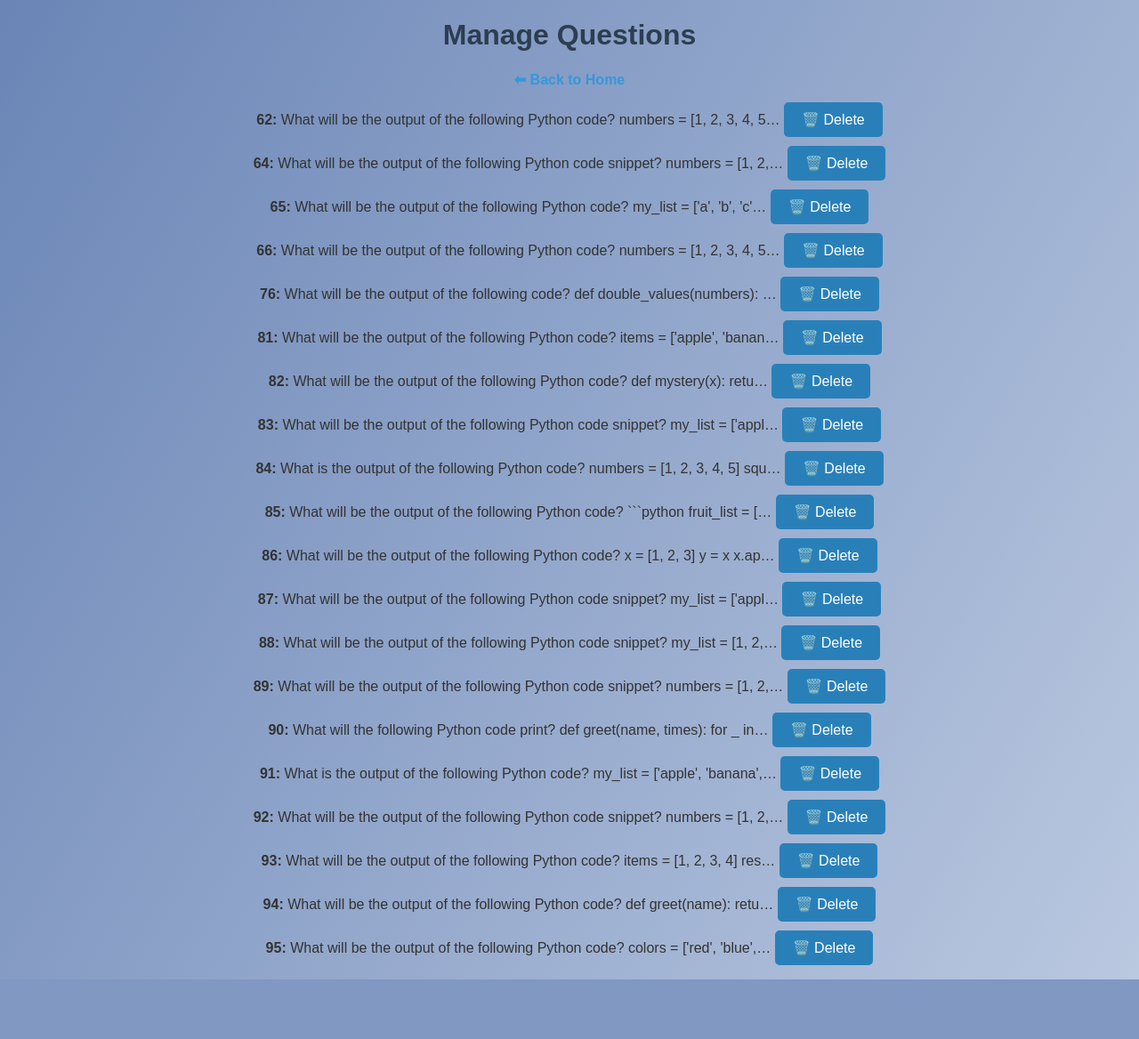
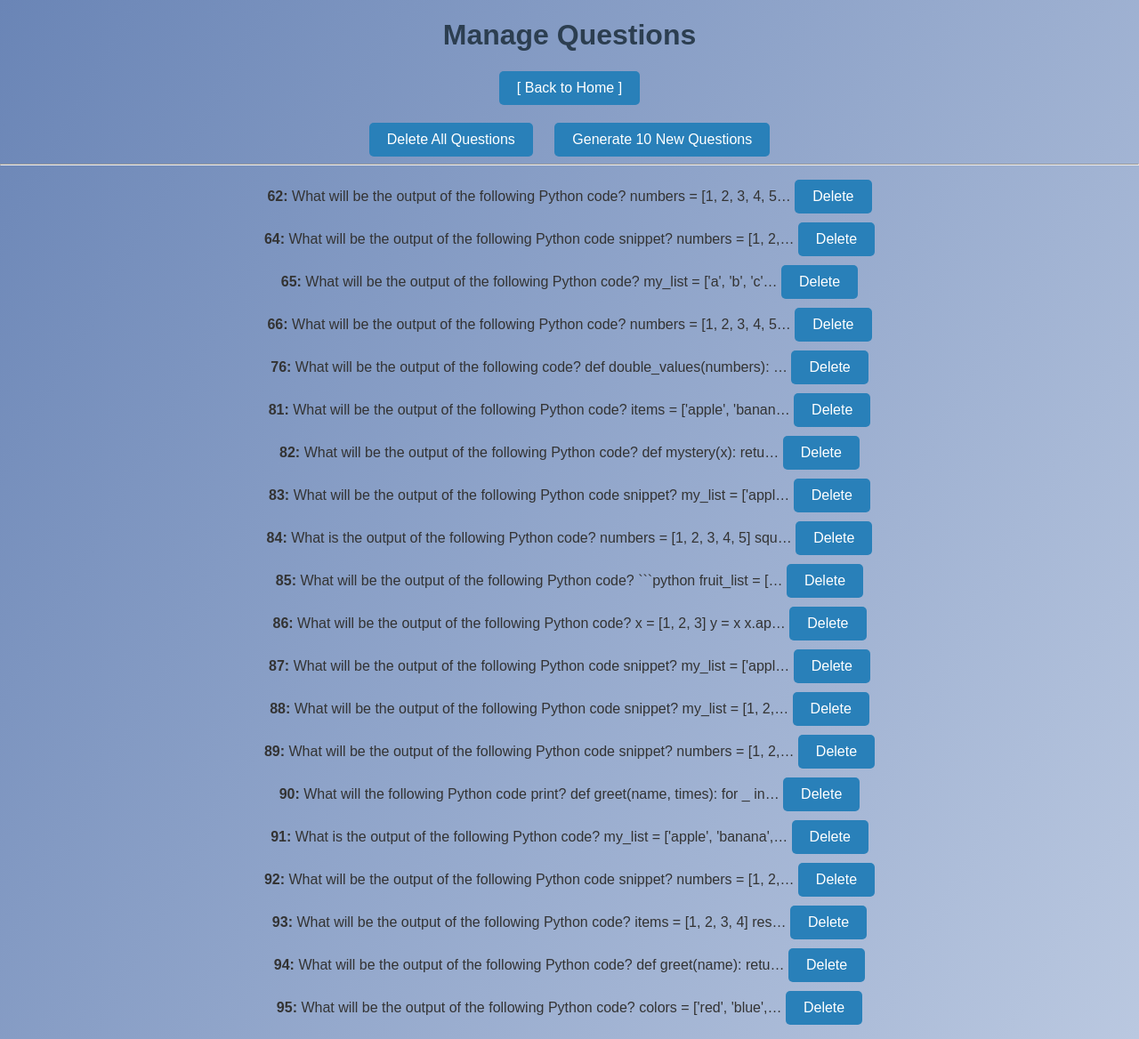
Before and after one commit to ethancw24/Databases, a Django app: page /manage-questions/ in a window 1280 px wide. Shown: the whole page at 89% size. Before the commit the page ends 1101 px from the top, so only its background shows below. Run offline with Django 4.2, Linux system fonts and the light colour scheme; a user stored in the database is signed in; data comes from the database, SQL or seed files in the repository; both versions use the stored data as it was after the commit; parts of the project's set-up code (start-up, migrations or seed data) failed here and were passed over.

Commit message:
Added admin question priv
Admin can now:
delete questions
delete all questions at once
generate 10 new questions

```diff
--- a/quiz/static/css/style.css
+++ b/quiz/static/css/style.css
@@ -1,4 +1,3 @@
-/* General Styles */
 body {
     font-family: 'Arial', sans-serif;
     background: linear-gradient(120deg, #6a85b6, #bac8e0);
--- a/quiz/takingQuiz.py
+++ b/quiz/takingQuiz.py
@@ -10,7 +10,6 @@ import json
 def home(request):
     return render(request, 'quiz/home.html')
 
-@login_required
 @login_required
 def start_quiz(request):
     questions = list(Question.objects.all())
--- a/quiz/templates/quiz/home.html
+++ b/quiz/templates/quiz/home.html
@@ -13,8 +13,7 @@
             <button type="submit">Take Quiz</button>
         </form>
         {% if user.is_staff %}
-            <p><a href="{% url 'quiz:manage_questions' %}">🔧 Manage Questions (Admin)</a></p>
-            <p><a href="{% url 'quiz:manage_users' %}">🔧 Manage Users (Admin)</a></p>
+                <a href="{% url 'quiz:manage_questions' %}">Manage Questions (Admin)</a>
         {% endif %}
         <a href="{% url 'quiz:logout' %}">Logout</a>
     {% else %}
--- /dev/null
+++ b/quiz/templates/quiz/manage_questions.html
@@ -0,0 +1,41 @@
+{% load static %}
+<!DOCTYPE html>
+<html>
+<head>
+    <title>Manage Questions</title>
+    <link rel="stylesheet" href="{% static 'css/style.css' %}">
+</head>
+    <body>
+        <h1>Manage Questions</h1>
+        <div style="text-align: center; margin-bottom: 20px;">
+            <form action="{% url 'quiz:home' %}" method="get">
+                <button type="submit">[ Back to Home ]</button>
+            </form>
+        </div>
+
+        <form method="post" action="{% url 'quiz:delete_all_questions' %}" style="display:inline;">
+            {% csrf_token %}
+            <button type="submit" onclick="return confirm('Are you sure you want to delete ALL questions?')">Delete All Questions</button>
+        </form>
+
+        <form method="post" action="{% url 'quiz:generate_questions' %}" style="display:inline; margin-left: 20px;">
+            {% csrf_token %}
+            <button type="submit">Generate 10 New Questions</button>
+        </form>
+
+        <hr>
+            <ul>
+            {% for q in questions %}
+                <li>
+                    <strong>{{ q.qnum }}:</strong> {{ q.text|truncatechars:80 }}
+                    <form method="post" action="{% url 'quiz:delete_question' q.qnum %}" style="display:inline;">
+                        {% csrf_token %}
+                        <button type="submit" onclick="return confirm('Delete this question?')">Delete</button>
+                    </form>
+                </li>
+            {% empty %}
+                <li>No questions found.</li>
+            {% endfor %}
+        </ul>
+    </body>
+</html>
--- a/quiz/urls.py
+++ b/quiz/urls.py
@@ -11,6 +11,7 @@ urlpatterns = [
     path('quiz/', views.start_quiz, name='start_quiz'),
     path('quiz/submit/', views.submit_quiz, name='submit_quiz'),
     path('manage-questions/', views.manage_questions, name='manage_questions'),
-    path('manage-users/', views.manage_users, name='manage_users'),
     path('delete-question/<int:qnum>/', views.delete_question, name='delete_question'),
+    path('delete-all-questions/', views.delete_all_questions, name='delete_all_questions'),
+    path('generate-questions/', views.generate_questions, name='generate_questions'),
 ]
--- a/quiz/views.py
+++ b/quiz/views.py
@@ -3,9 +3,12 @@ from django.contrib.auth import login, authenticate, logout
 from django.contrib.auth.forms import AuthenticationForm
 from django.contrib.auth.decorators import login_required
 from django.contrib.admin.views.decorators import staff_member_required
-from django.shortcuts import get_object_or_404, redirect
+from django.views.decorators.http import require_POST
+from django.shortcuts import get_object_or_404, redirect, render
+from quiz.models import Question
+from.generate_question import save_to_db
 from .forms import RegisterForm
-from .models import Question, RightAnswer, RegisteredUser
+from .models import Question, RightAnswer
 import random
 
 def home(request):
@@ -40,17 +43,27 @@ def logout_view(request):
 @staff_member_required
 def manage_questions(request):
     questions = Question.objects.all()
-    return render(request, 'manage_questions.html', {'questions': questions})
+    return render(request, 'quiz/manage_questions.html', {'questions': questions})
 
 @staff_member_required
-def manage_users(request):
-    users = RegisteredUser.objects.all()
-    return render(request, 'manage_users.html', {'users': users})
+@require_POST
+def delete_question(request, qnum):
+    Question.objects.filter(qnum=qnum).delete()
+    return redirect('quiz:manage_questions')
 
 @staff_member_required
-def delete_question(request, qnum):
-    question = get_object_or_404(Question, qnum=qnum)
-    question.delete()  # This also deletes the related RightAnswer due to on_delete=models.CASCADE
+@require_POST
+def delete_all_questions(request):
+    Question.objects.all().delete()
+    return redirect('quiz:manage_questions')
+
+@staff_member_required
+@require_POST
+def generate_questions(request):
+    count = 0
+    for _ in range(10):
+        if save_to_db():
+            count += 1
     return redirect('quiz:manage_questions')
 
 @login_required
```
Also changed, not shown: db.sqlite3.
